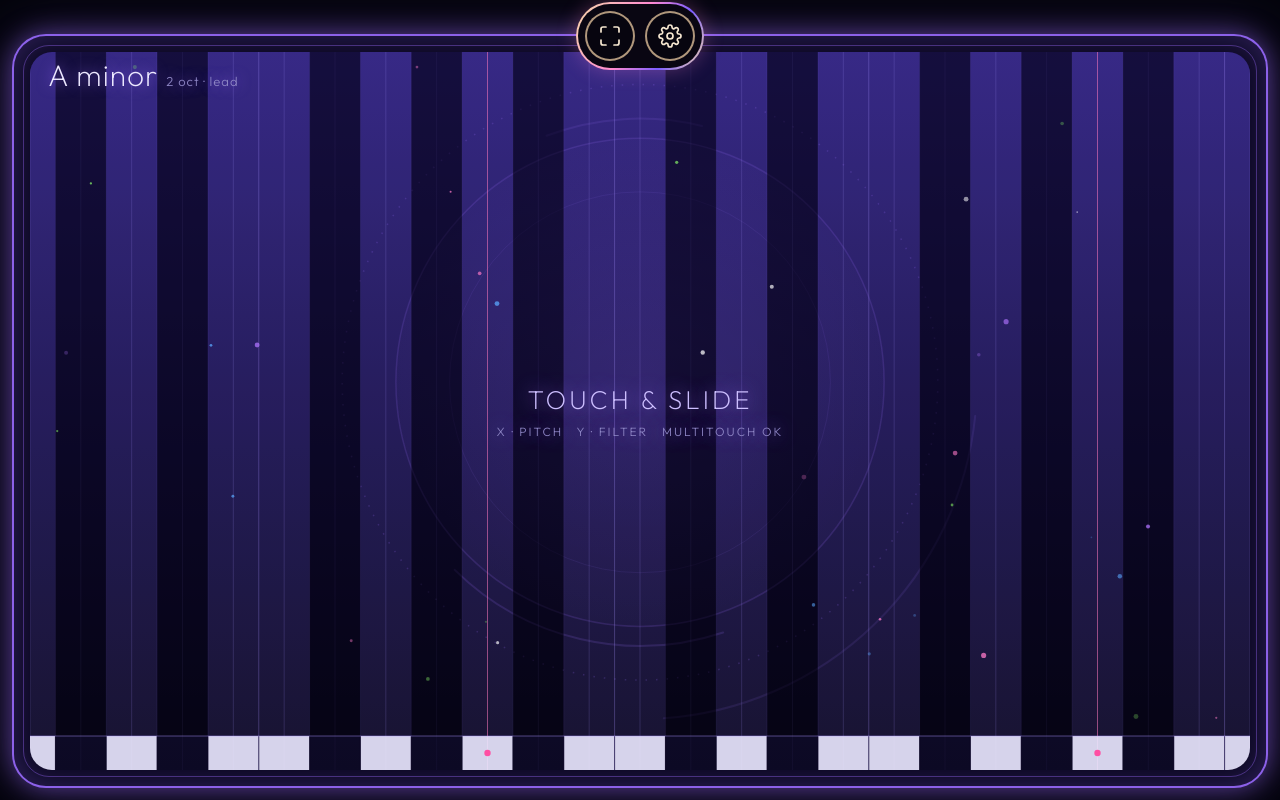
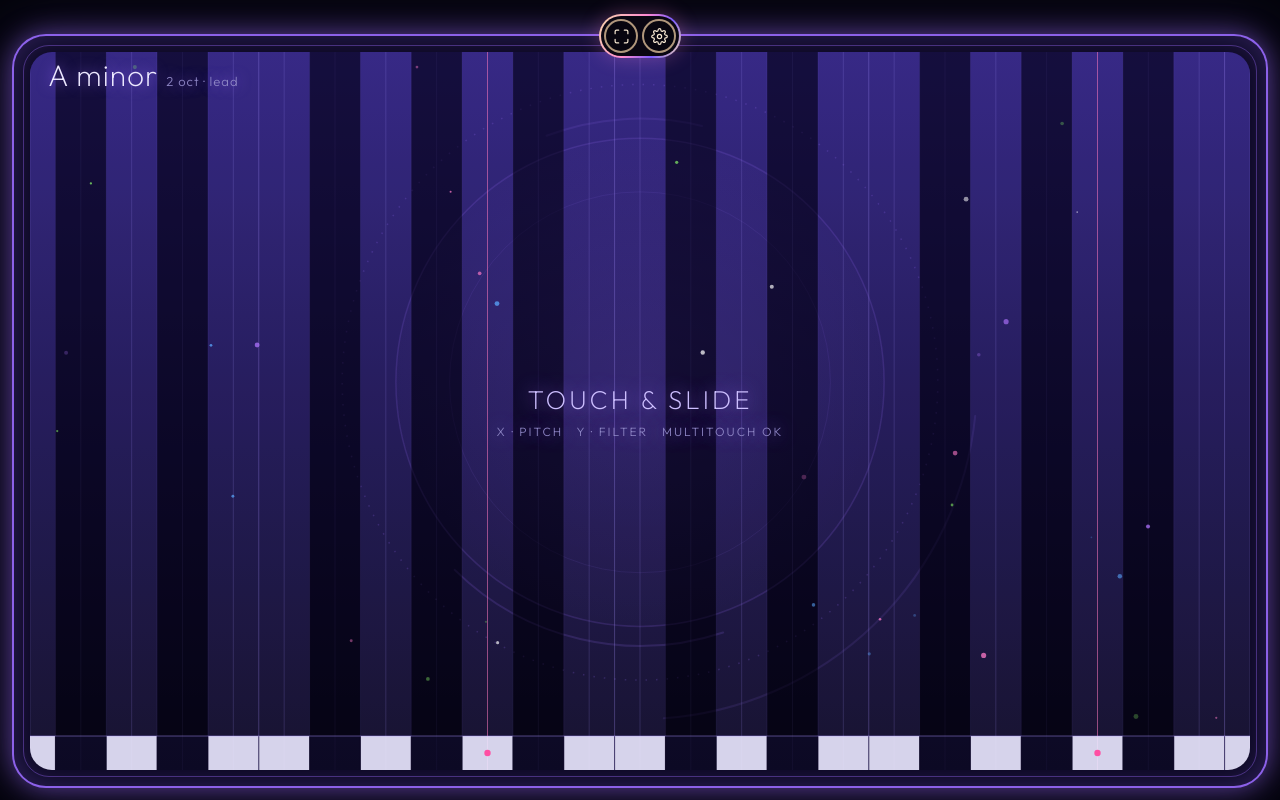
Before and after one commit to darksaiko/luma-synth, a plain HTML site: page app/index.html in a window 1280 px wide. Drawn offline with Linux system fonts and the light colour scheme; animation ran at ten frames a second.

Commit message:
Pad v3: smaller pill
Co-Authored-By: Claude Sonnet 5.5 <noreply@anthropic.com>
Claude-Session: https://claude.ai/code/session_01KFPqUd9RQtCrwGHZYhva9N

```diff
--- a/app/index.html
+++ b/app/index.html
@@ -53,14 +53,14 @@
   .hint small{display:block;margin-top:8px;font-size:12px;letter-spacing:2px;color:var(--muted);font-weight:300}
 
   /* ---------- floating pill ---------- */
-  .pill{position:absolute;left:50%;top:0;transform:translate(-50%,-50%);z-index:5;display:flex;gap:10px;padding:7px;border-radius:999px;
+  .pill{position:absolute;left:50%;top:0;transform:translate(-50%,-50%);z-index:5;display:flex;gap:4px;padding:3px;border-radius:999px;
     border:2px solid transparent;
     background:linear-gradient(#090612,#090612) padding-box, linear-gradient(120deg,#f6d9a8,#ff8ad0 45%,#7c5cff 72%,#f6d9a8) border-box;
     box-shadow:0 0 20px rgba(255,138,208,.28)}
-  .rbtn{width:50px;height:50px;border-radius:50%;border:2px solid rgba(232,201,160,.75);background:#07050f;color:#f6e7d1;
+  .rbtn{width:34px;height:34px;border-radius:50%;border:2px solid rgba(232,201,160,.75);background:#07050f;color:#f6e7d1;
     display:grid;place-items:center;padding:0;cursor:pointer;touch-action:manipulation;font-family:inherit}
   .rbtn:active{background:#1a1233}
-  .rbtn svg{width:24px;height:24px;stroke:currentColor;fill:none;stroke-width:1.7;stroke-linecap:round;stroke-linejoin:round}
+  .rbtn svg{width:17px;height:17px;stroke:currentColor;fill:none;stroke-width:1.7;stroke-linecap:round;stroke-linejoin:round}
 
   /* ---------- settings popup ---------- */
   .overlay{position:fixed;inset:0;display:none;align-items:center;justify-content:center;z-index:20;padding:12px;
@@ -158,7 +158,7 @@
   const NOTE_NAMES = ['C','C#','D','D#','E','F','F#','G','G#','A','A#','B'];
   const SCALES = { minor: [0,2,3,5,7,8,10], major: [0,2,4,5,7,9,11], chromatic: [0,1,2,3,4,5,6,7,8,9,10,11] };
   const DEFAULTS = { root: 9, mode: 'minor', oct: 2, snap: 100, glide: 35, q: 8, rel: 150, readout: 1, solo: 0, shift: 0, inst: 'lead', relBy: { lead: 150, pad: 1100, pluck: 260 } };
-  const APP_VERSION = 'v2';   // bump on every release (and VERSION in sw.js)
+  const APP_VERSION = 'v3';   // bump on every release (and VERSION in sw.js)
   const KEY = 'lumapad.v2';
   let S = Object.assign({}, DEFAULTS); S.relBy = Object.assign({}, DEFAULTS.relBy);
   try { const raw = localStorage.getItem(KEY); if (raw) Object.assign(S, JSON.parse(raw)); } catch (_) {}
--- a/app/sw.js
+++ b/app/sw.js
@@ -1,6 +1,6 @@
 // Luma Pad service worker — makes the app work offline.
 // Bump VERSION together with APP_VERSION in index.html on every release.
-const VERSION = 'v2';
+const VERSION = 'v3';
 const CACHE = 'luma-pad-' + VERSION;
 const ASSETS = [
   './', 'index.html', 'manifest.json',
```
